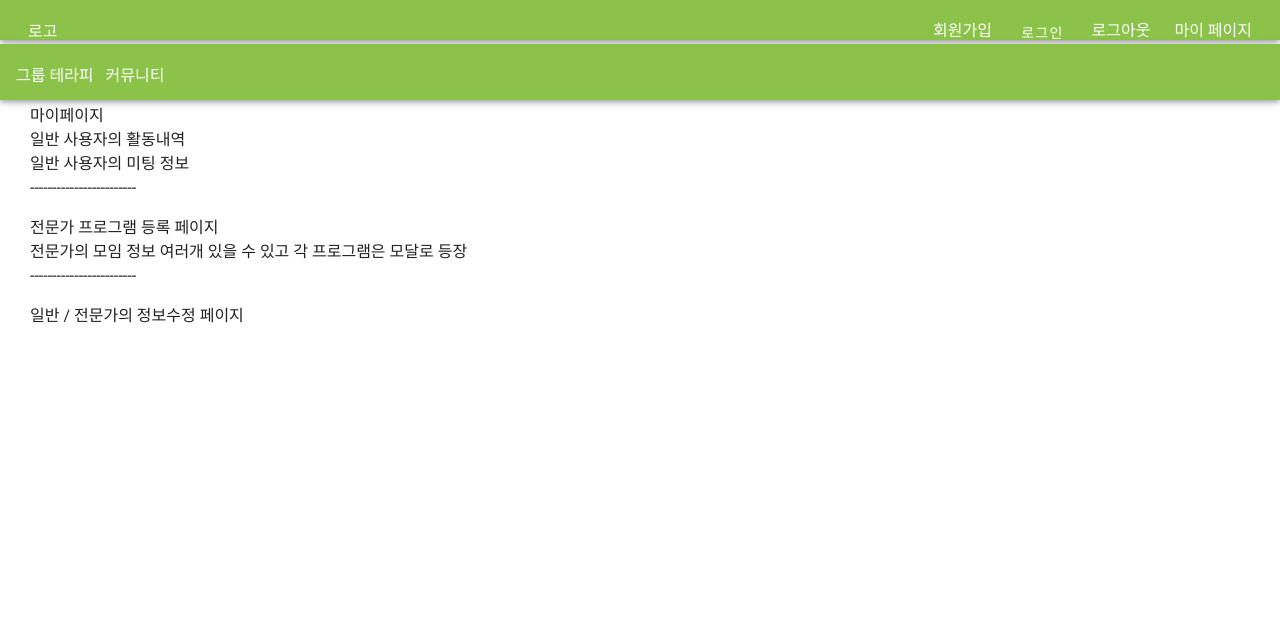
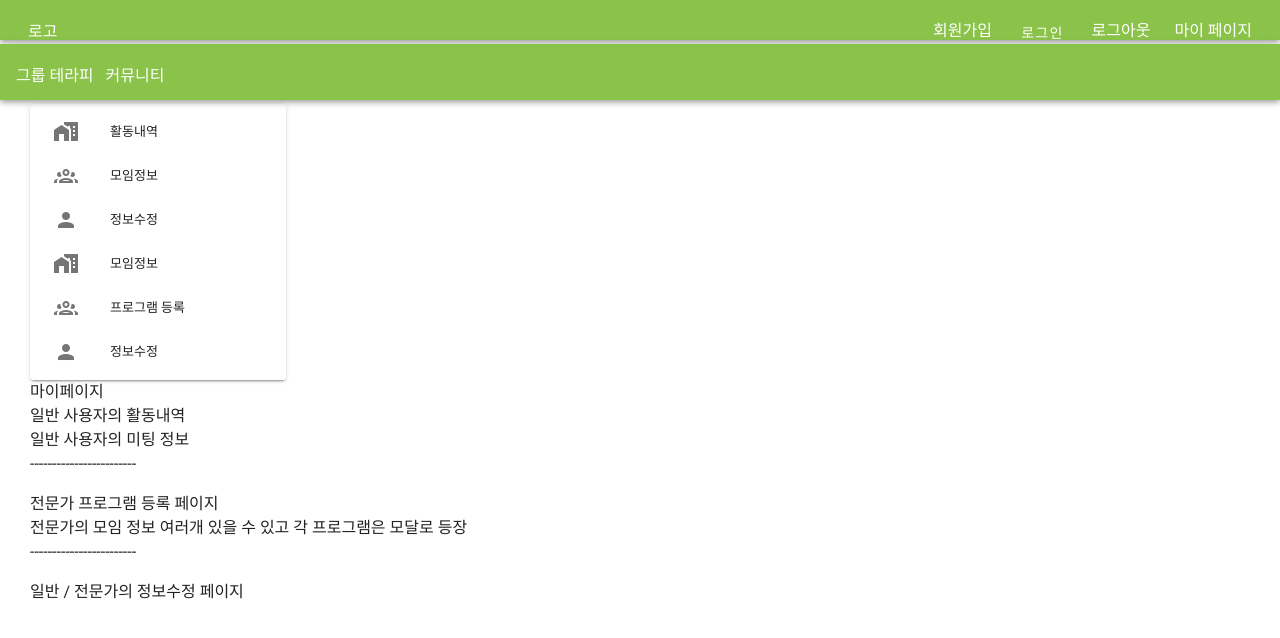
Before and after one commit to kxxhan/better-mind, a Vue app in the folder frontend/: page /mypage in a window 1280 px wide. Shown: the top 638 px of the page. Built offline with nearby package versions, Linux system fonts and the light colour scheme.

Commit message:
feat: 마이페이지 네비게이션바 구현

```diff
--- /dev/null
+++ b/frontend/src/components/nav/MypageNav.vue
@@ -0,0 +1,68 @@
+<template>
+    <v-card
+      width="256"
+    >
+      <v-navigation-drawer
+        floating
+        permanent
+      >
+        <v-list
+          dense
+          rounded
+        >
+          <!-- 개인 항목 -->
+          <v-list-item
+            v-for="item in pubItems"
+            :key="item.title"
+            link
+          >
+            <v-list-item-icon>
+              <v-icon>{{ item.icon }}</v-icon>
+            </v-list-item-icon>
+
+            <v-list-item-content>
+              <v-list-item-title>{{ item.title }}</v-list-item-title>
+            </v-list-item-content>
+          </v-list-item>
+          <!-- 전문가 항목 -->
+          <v-list-item
+            v-for="item in expItems"
+            :key="item.title"
+            link
+          >
+            <v-list-item-icon>
+              <v-icon>{{ item.icon }}</v-icon>
+            </v-list-item-icon>
+
+            <v-list-item-content>
+              <v-list-item-title>{{ item.title }}</v-list-item-title>
+            </v-list-item-content>
+          </v-list-item>
+        </v-list>
+      </v-navigation-drawer>
+    </v-card>
+</template>
+
+<script>
+export default {
+  name: "MypageNav",
+  data () {
+    return {
+      pubItems: [
+        { title: '활동내역', icon: 'mdi-home-city' },
+        { title: '모임정보', icon: 'mdi-account-group-outline' },
+        { title: '정보수정', icon: 'mdi-account' },
+      ],
+      expItems: [
+        { title: '모임정보', icon: 'mdi-home-city' },
+        { title: '프로그램 등록', icon: 'mdi-account-group-outline' },
+        { title: '정보수정', icon: 'mdi-account' },
+      ],
+    }
+  },
+}
+</script>
+
+<style>
+
+</style>
--- a/frontend/src/views/MyPage.vue
+++ b/frontend/src/views/MyPage.vue
@@ -1,5 +1,6 @@
 <template>
   <div id="my-page">
+    <MypageNav/>
     마이페이지
     <div>
       <PubActivities/>
@@ -16,6 +17,7 @@
 </template>
 
 <script>
+import MypageNav from '@/components/nav/MypageNav.vue'
 import PubActivities from '@/components/mypage/PubActivities.vue'
 import PubMeetings from '@/components/mypage/PubMeetings.vue'
 import ExpAddMeeting from '@/components/mypage/ExpAddMeeting.vue'
@@ -24,6 +26,7 @@ import UpdateUserInfo from '@/components/mypage/UpdateUserInfo.vue'
 
 export default {
   components: {
+    MypageNav,
     PubActivities,
     PubMeetings,
     UpdateUserInfo,
```
